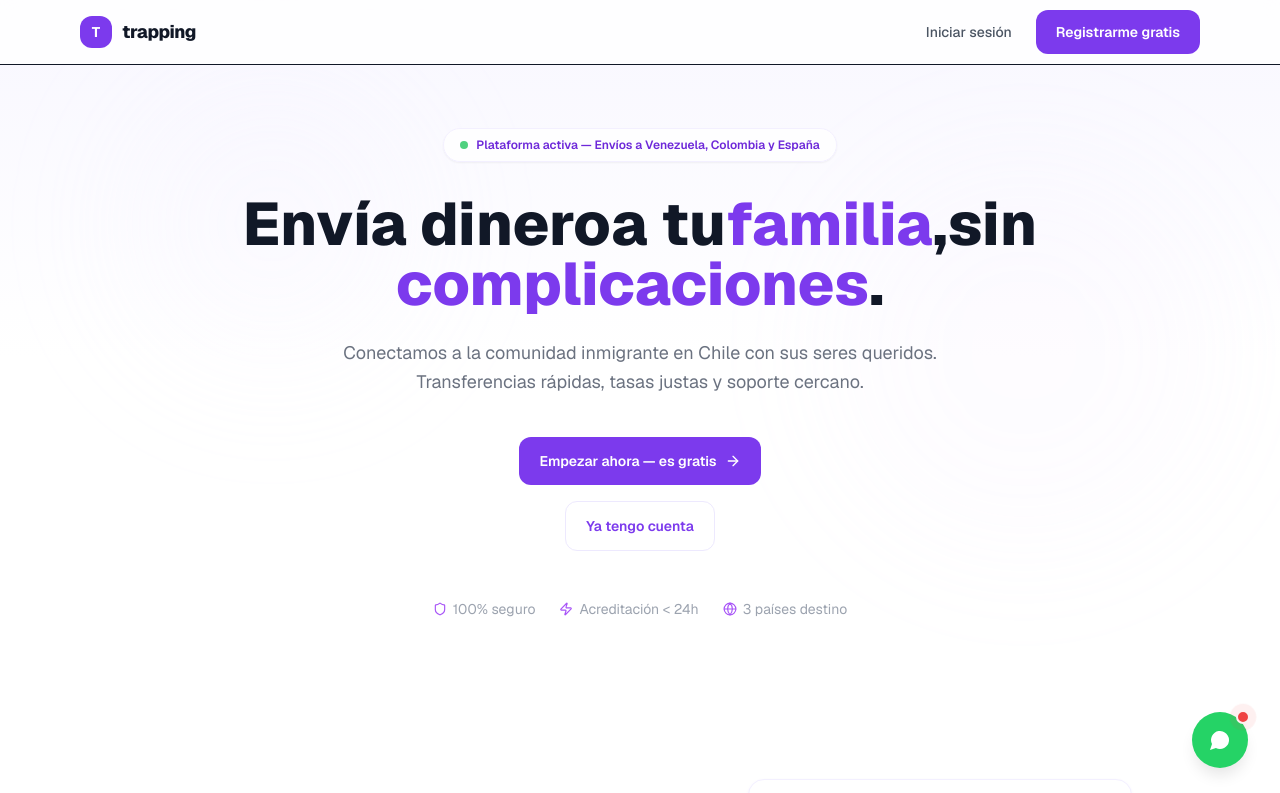
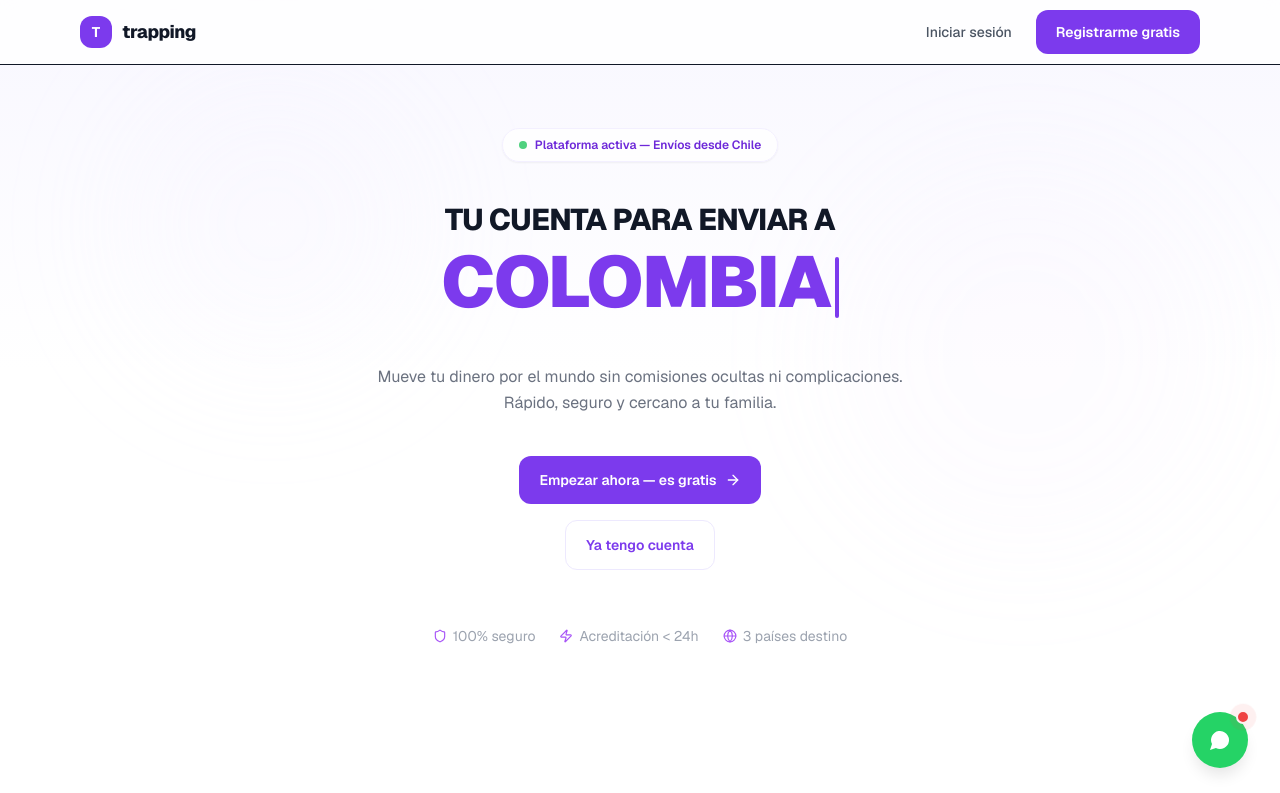
Before and after one commit to pdencina/Trapping, a Next.js app: page / in a window 1280 px wide. Shown: the top 793 px of the page. Built offline with nearby package versions, Linux system fonts and the light colour scheme; no server answers; the database is empty.

Commit message:
feat: landing corregidos v4

```diff
--- a/src/components/landing/LandingHero.tsx
+++ b/src/components/landing/LandingHero.tsx
@@ -3,10 +3,17 @@
 import { motion } from 'motion/react'
 import Link from 'next/link'
 import { ArrowRight, Shield, Zap, Globe } from 'lucide-react'
+import TypewriterText from './TypewriterText'
+
+const ROTATING_WORDS = [
+  'VENEZUELA',
+  'COLOMBIA',
+  'ESPAÑA',
+]
 
 export default function LandingHero() {
   return (
-    <section className="relative pt-32 pb-24 px-4 sm:px-6 overflow-hidden">
+    <section className="relative pt-32 pb-24 px-4 sm:px-6 overflow-hidden min-h-[85vh] flex items-center">
       {/* Gradient background */}
       <div className="absolute inset-0 bg-gradient-to-b from-brand-50 via-white to-white" />
 
@@ -22,102 +29,57 @@ export default function LandingHero() {
         transition={{ duration: 10, repeat: Infinity, ease: 'easeInOut' }}
       />
 
-      <div className="relative max-w-6xl mx-auto text-center">
+      <div className="relative max-w-5xl mx-auto w-full text-center">
         {/* Badge */}
         <motion.div
           initial={{ opacity: 0, y: 10 }}
           animate={{ opacity: 1, y: 0 }}
           transition={{ duration: 0.5, delay: 0.1 }}
-          className="inline-flex items-center gap-2 bg-white/80 backdrop-blur-sm text-brand-700 text-xs font-semibold px-4 py-2 rounded-full mb-8 border border-brand-100 shadow-sm"
+          className="inline-flex items-center gap-2 bg-white/80 backdrop-blur-sm text-brand-700 text-xs font-semibold px-4 py-2 rounded-full mb-10 border border-brand-100 shadow-sm"
         >
           <span className="w-2 h-2 bg-green-500 rounded-full animate-pulse" />
-          Plataforma activa — Envíos a Venezuela, Colombia y España
+          Plataforma activa — Envíos desde Chile
         </motion.div>
 
-        {/* Heading con animación word-by-word */}
-        <h1 className="text-4xl sm:text-5xl lg:text-6xl font-extrabold leading-[1.1] text-gray-900 mb-6">
-          <motion.span
-            initial={{ opacity: 0, y: 30 }}
-            animate={{ opacity: 1, y: 0 }}
-            transition={{ duration: 0.5, delay: 0.2 }}
-            className="inline-block"
-          >
-            Envía dinero{' '}
-          </motion.span>
+        {/* Heading con typewriter */}
+        <motion.div
+          initial={{ opacity: 0, y: 20 }}
+          animate={{ opacity: 1, y: 0 }}
+          transition={{ duration: 0.6, delay: 0.3 }}
+          className="mb-6"
+        >
+          {/* Línea 1: texto estático */}
+          <p className="text-3xl sm:text-4xl lg:text-5xl font-extrabold text-gray-900 leading-tight tracking-tight">
+            TU CUENTA PARA ENVIAR A
+          </p>
 
-          <motion.span
-            initial={{ opacity: 0, y: 30 }}
-            animate={{ opacity: 1, y: 0 }}
-            transition={{ duration: 0.5, delay: 0.4 }}
-            className="inline-block"
-          >
-            a tu{' '}
-          </motion.span>
-
-          <motion.span
-            className="text-brand-600 inline-block"
-            initial={{ opacity: 0, scale: 0.8, rotateX: 40 }}
-            animate={{ opacity: 1, scale: 1, rotateX: 0 }}
-            transition={{ duration: 0.7, delay: 0.6, type: 'spring', stiffness: 100 }}
-          >
-            familia
-          </motion.span>
-
-          <motion.span
-            initial={{ opacity: 0, scale: 0 }}
-            animate={{ opacity: 1, scale: 1 }}
-            transition={{ delay: 0.9, type: 'spring', stiffness: 200 }}
-            className="inline-block"
-          >
-            ,
-          </motion.span>
-
-          <br className="hidden sm:block" />
-
-          <motion.span
-            initial={{ opacity: 0, y: 30 }}
-            animate={{ opacity: 1, y: 0 }}
-            transition={{ duration: 0.5, delay: 1.0 }}
-            className="inline-block"
-          >
-            {' '}sin{' '}
-          </motion.span>
-
-          <motion.span
-            className="text-brand-600 inline-block"
-            initial={{ opacity: 0, scale: 0.8, rotateX: 40 }}
-            animate={{ opacity: 1, scale: 1, rotateX: 0 }}
-            transition={{ duration: 0.7, delay: 1.2, type: 'spring', stiffness: 100 }}
-          >
-            complicaciones
-          </motion.span>
-
-          <motion.span
-            initial={{ opacity: 0, scale: 0 }}
-            animate={{ opacity: 1, scale: 1 }}
-            transition={{ delay: 1.5, type: 'spring', stiffness: 200 }}
-            className="inline-block"
-          >
-            .
-          </motion.span>
-        </h1>
+          {/* Línea 2: palabra que rota con typewriter */}
+          <div className="h-[1.3em] mt-2 text-5xl sm:text-6xl lg:text-7xl font-black text-brand-600 leading-none tracking-tight">
+            <TypewriterText
+              words={ROTATING_WORDS}
+              typeSpeed={100}
+              deleteSpeed={60}
+              pauseTime={2500}
+            />
+          </div>
+        </motion.div>
 
         {/* Subtitle */}
         <motion.p
           initial={{ opacity: 0, y: 20 }}
           animate={{ opacity: 1, y: 0 }}
-          transition={{ duration: 0.6, delay: 1.6 }}
-          className="text-lg sm:text-xl text-gray-500 max-w-2xl mx-auto mb-10 leading-relaxed"
+          transition={{ duration: 0.6, delay: 0.7 }}
+          className="text-base sm:text-lg text-gray-500 max-w-xl mx-auto mb-10 leading-relaxed"
         >
-          Conectamos a la comunidad inmigrante en Chile con sus seres queridos.
-          Transferencias rápidas, tasas justas y soporte cercano.
+          Mueve tu dinero por el mundo sin comisiones ocultas ni complicaciones.
+          Rápido, seguro y cercano a tu familia.
         </motion.p>
 
         {/* CTAs */}
         <motion.div
           initial={{ opacity: 0, y: 20 }}
           animate={{ opacity: 1, y: 0 }}
-          transition={{ duration: 0.5, delay: 1.9 }}
+          transition={{ duration: 0.5, delay: 1.0 }}
           className="flex flex-col sm:flex-row gap-4 justify-center items-center"
         >
           <Link
@@ -136,8 +98,8 @@ export default function LandingHero() {
         <motion.div
           initial={{ opacity: 0 }}
           animate={{ opacity: 1 }}
-          transition={{ delay: 2.2, duration: 0.8 }}
-          className="mt-12 flex flex-wrap items-center justify-center gap-6 text-sm text-gray-400"
+          transition={{ delay: 1.4, duration: 0.8 }}
+          className="mt-14 flex flex-wrap items-center justify-center gap-6 text-sm text-gray-400"
         >
           {[
             { icon: Shield, text: '100% seguro' },
--- a/src/components/landing/TypewriterText.tsx
+++ b/src/components/landing/TypewriterText.tsx
@@ -1,74 +1,71 @@
 'use client'
 
-import { useState, useEffect, useCallback } from 'react'
+import { useState, useEffect, useRef } from 'react'
 
 interface Props {
   words: string[]
-  /** Velocidad de tipeo en ms por caracter */
   typeSpeed?: number
-  /** Velocidad de borrado en ms por caracter */
   deleteSpeed?: number
-  /** Pausa después de escribir la palabra completa */
   pauseTime?: number
   className?: string
 }
 
 /**
- * Efecto typewriter con cursor blink — escribe y borra palabras en loop.
- * Similar al vue-typer de Global66.
+ * Typewriter con cursor blink — escribe y borra palabras en loop.
+ * Estilo Global66 / vue-typer.
  */
 export default function TypewriterText({
   words,
-  typeSpeed = 80,
+  typeSpeed = 90,
   deleteSpeed = 50,
-  pauseTime = 2000,
+  pauseTime = 2200,
   className = '',
 }: Props) {
-  const [currentWordIndex, setCurrentWordIndex] = useState(0)
-  const [displayText, setDisplayText] = useState('')
+  const [text, setText] = useState('')
+  const [wordIndex, setWordIndex] = useState(0)
   const [isDeleting, setIsDeleting] = useState(false)
-  const [isPaused, setIsPaused] = useState(false)
+  const timeoutRef = useRef<NodeJS.Timeout | null>(null)
 
-  const currentWord = words[currentWordIndex]
+  useEffect(() => {
+    const currentWord = words[wordIndex]
 
-  const tick = useCallback(() => {
-    if (isPaused) return
-
+    const handleType = () => {
       if (!isDeleting) {
         // Escribiendo
-      if (displayText.length < currentWord.length) {
-        setDisplayText(currentWord.slice(0, displayText.length + 1))
+        if (text.length < currentWord.length) {
+          setText(currentWord.slice(0, text.length + 1))
+          timeoutRef.current = setTimeout(handleType, typeSpeed)
         } else {
-        // Palabra completa — pausar antes de borrar
-        setIsPaused(true)
-        setTimeout(() => {
-          setIsPaused(false)
+          // Palabra completa, pausar y luego borrar
+          timeoutRef.current = setTimeout(() => {
             setIsDeleting(true)
           }, pauseTime)
         }
       } else {
         // Borrando
-      if (displayText.length > 0) {
-        setDisplayText(displayText.slice(0, -1))
+        if (text.length > 0) {
+          setText(text.slice(0, -1))
+          timeoutRef.current = setTimeout(handleType, deleteSpeed)
         } else {
-        // Borrado completo — siguiente palabra
+          // Borrado completo, siguiente palabra
           setIsDeleting(false)
-        setCurrentWordIndex((prev) => (prev + 1) % words.length)
+          setWordIndex((prev) => (prev + 1) % words.length)
         }
       }
-  }, [displayText, isDeleting, isPaused, currentWord, words.length, pauseTime])
+    }
 
-  useEffect(() => {
-    const speed = isDeleting ? deleteSpeed : typeSpeed
-    const timer = setTimeout(tick, speed)
-    return () => clearTimeout(timer)
-  }, [tick, isDeleting, typeSpeed, deleteSpeed])
+    timeoutRef.current = setTimeout(handleType, isDeleting ? deleteSpeed : typeSpeed)
+
+    return () => {
+      if (timeoutRef.current) clearTimeout(timeoutRef.current)
+    }
+  }, [text, isDeleting, wordIndex, words, typeSpeed, deleteSpeed, pauseTime])
 
   return (
-    <span className={`inline-block ${className}`}>
-      <span>{displayText}</span>
+    <span className={className}>
+      {text}
       <span
-        className="inline-block w-[3px] h-[1em] bg-brand-600 ml-[2px] align-middle animate-blink"
+        className="inline-block w-[4px] h-[0.85em] bg-brand-600 ml-1 align-middle animate-blink rounded-sm"
         aria-hidden="true"
       />
     </span>
```
Lines whose indentation alone changed are shown as unchanged.
